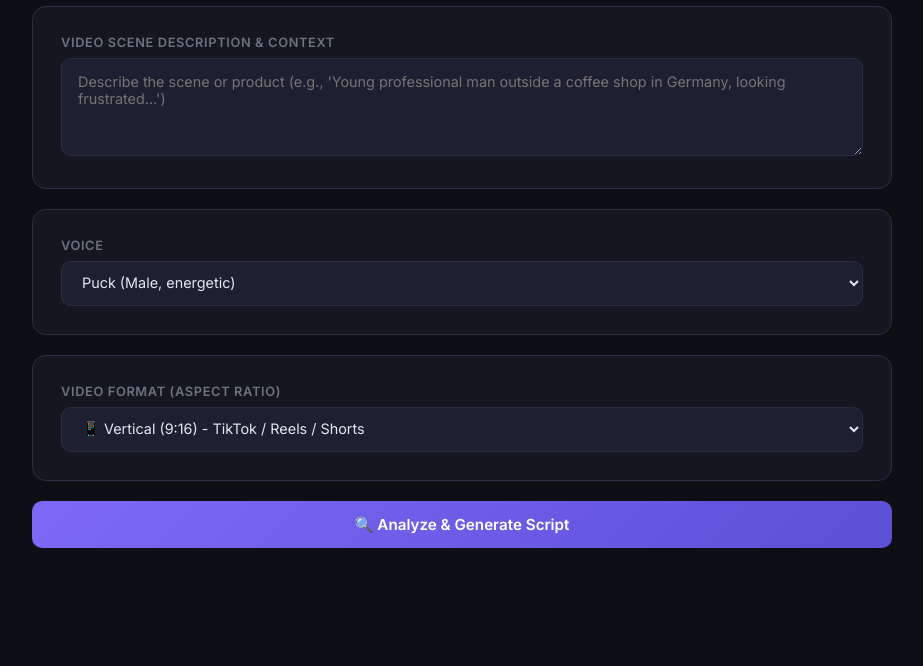
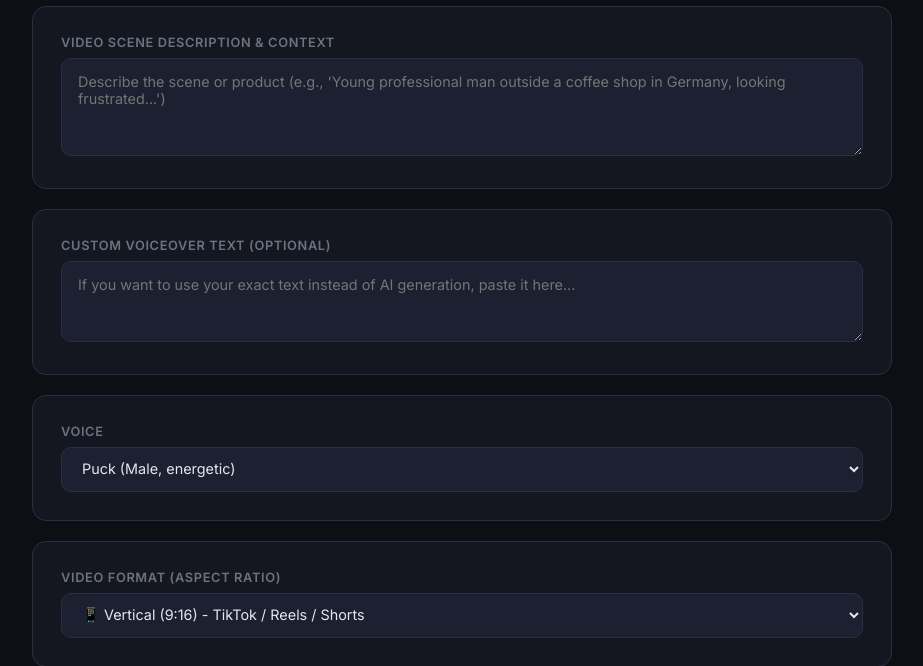
Before and after one commit to doviddo/ai-ugc-suite, a Flask app: page / in a window 1280 px wide. Shown: the part 521-1187 px from the top of the page, without its empty margins (178-1101 px from the left). Before the commit the page ends 1069 px from the top, so only its background shows below. Run offline with Flask 3, Linux system fonts and the light colour scheme; data that the repository does not hold is empty; some libraries are stand-ins or nearby versions.

Commit message:
add custom voiceover field to UI

```diff
--- a/app.py
+++ b/app.py
@@ -574,6 +574,7 @@ def analyze():
     """Step 1: Upload file + context, get Gemini creative concept."""
     product_context = request.form.get('product_context', '').strip()
     visual_prompt = request.form.get('visual_prompt', '').strip()
+    custom_voiceover = request.form.get('custom_voiceover', '').strip()
     mode = request.form.get('mode', '').strip()  # Mode must come from frontend!
     aspect_ratio = request.form.get('aspect_ratio', 'vertical').strip()
     video_url = request.form.get('video_url', '').strip()
@@ -622,6 +623,8 @@ def analyze():
 
     try:
         creative_data = analyze_with_gemini(save_path, product_context, mode, video_duration_sec, clip_count, visual_prompt)
+        if custom_voiceover:
+            creative_data['voiceover_script'] = custom_voiceover
     except Exception as e:
         if not selected_video:
             try: os.remove(save_path)
--- a/templates/index.html
+++ b/templates/index.html
@@ -490,6 +490,12 @@
           placeholder="Describe the scene or product (e.g., 'Young professional man outside a coffee shop in Germany, looking frustrated...')"></textarea>
       </div>
 
+      <div class="card" id="customVoiceoverCard">
+        <label>Custom Voiceover Text (Optional)</label>
+        <textarea id="customVoiceover" rows="3"
+          placeholder="If you want to use your exact text instead of AI generation, paste it here..."></textarea>
+      </div>
+
       <div class="card">
         <label>Voice</label>
         <select id="voiceSelect">
@@ -716,6 +722,7 @@
 
       const formData = new FormData();
       const context = document.getElementById('productContext').value.trim();
+      const customVoiceover = document.getElementById('customVoiceover').value.trim();
 
       if (fileInput.files.length > 0) {
         formData.append('file', fileInput.files[0]);
@@ -723,6 +730,7 @@
       formData.append('video_url', videoUrlInput.value.trim());
       formData.append('product_context', context);
       formData.append('visual_prompt', context); // Use SAME field for visual prompt
+      formData.append('custom_voiceover', customVoiceover);
       formData.append('mode', currentMode);
       formData.append('aspect_ratio', document.getElementById('aspectRatioSelect').value);
       if (currentMode === 'clipper') {
```
